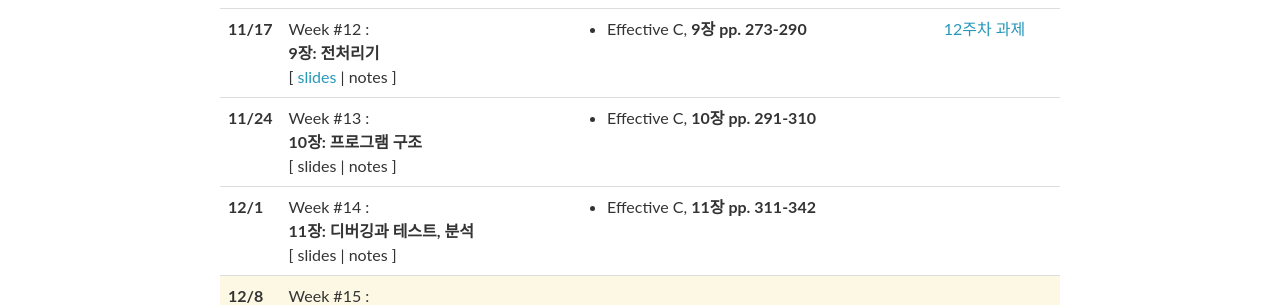
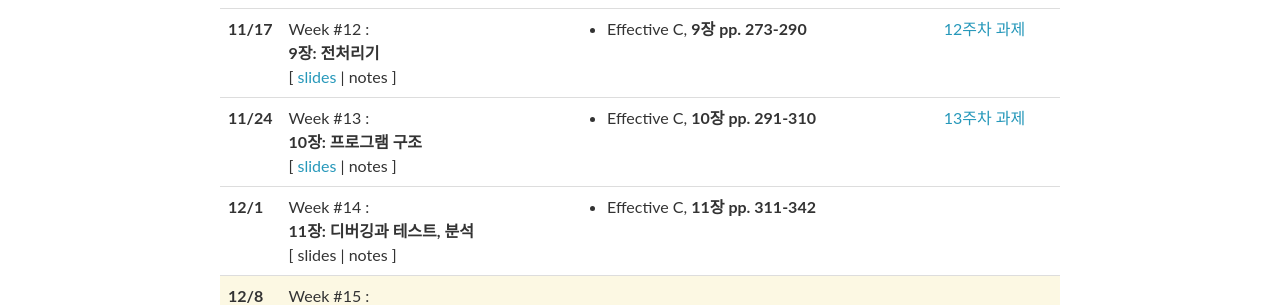
Before and after one commit to 2023-aaronkr/hb-c, a Jekyll site: the page built from _pages/lectures.md, in a window 1280 px wide and 900 px high, scrolled down 1032 px. Shown: the part 152-457 px from the top of the window. Built offline with Jekyll 4.4.1, drawn with Linux system fonts in a browser that asks for light colours; nearby versions of some CDN libraries; comment, search, counter and statistics services are not loaded.

Commit message:
Update lectures.yml

```diff
--- a/_data/lectures.yml
+++ b/_data/lectures.yml
@@ -110,9 +110,10 @@
   week: 13
   title: >
     <strong>10장: 프로그램 구조</strong>
-  slides:
+  slides: "https://docs.google.com/presentation/d/1OjbuKqcz30bxQJ5C3-usH_D_vQvHyIeLFX5-63phts4/edit?usp=sharing"
   readings: Effective C, <strong>10장 pp. 291-310</strong>
-  logistics:
+  logistics: >
+    <a href="https://classroom.github.com/a/4kwoHzDk">13주차 과제</a>
 
 - date: 12/1
   week: 14
```
